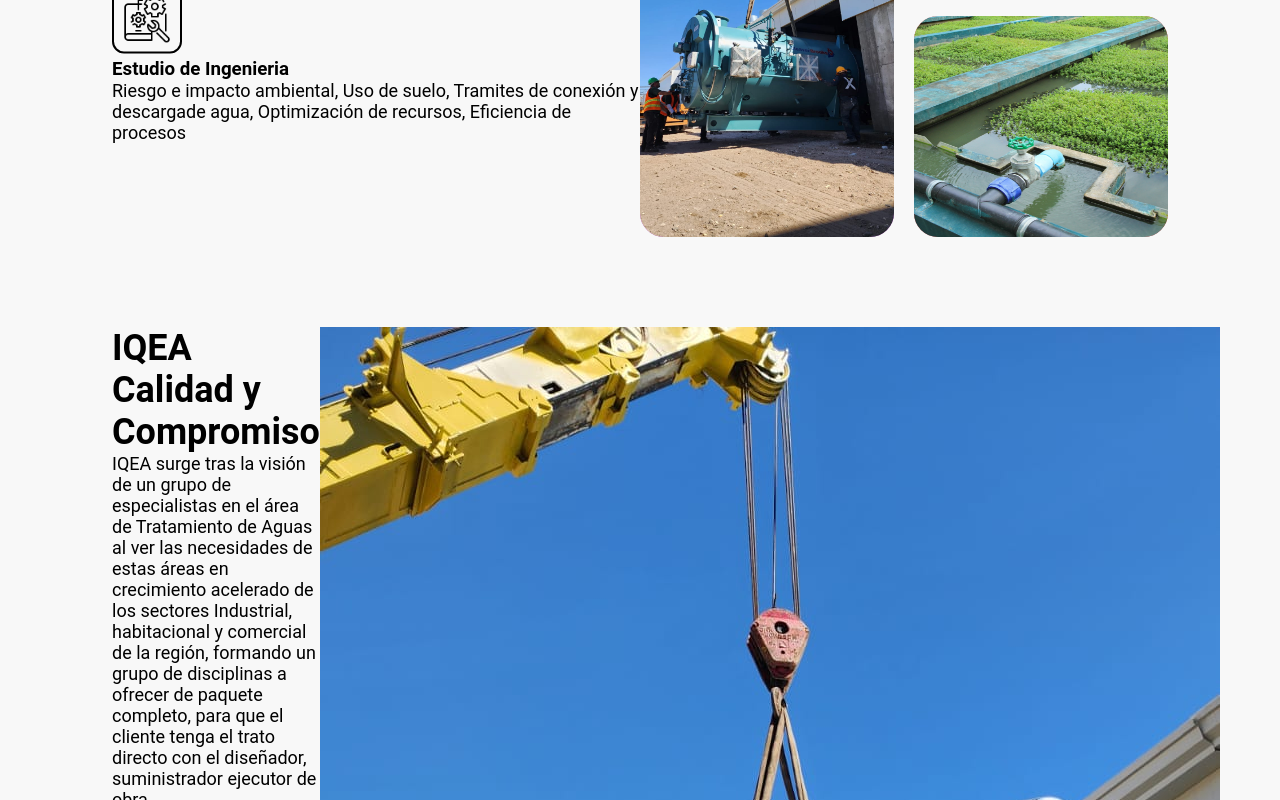
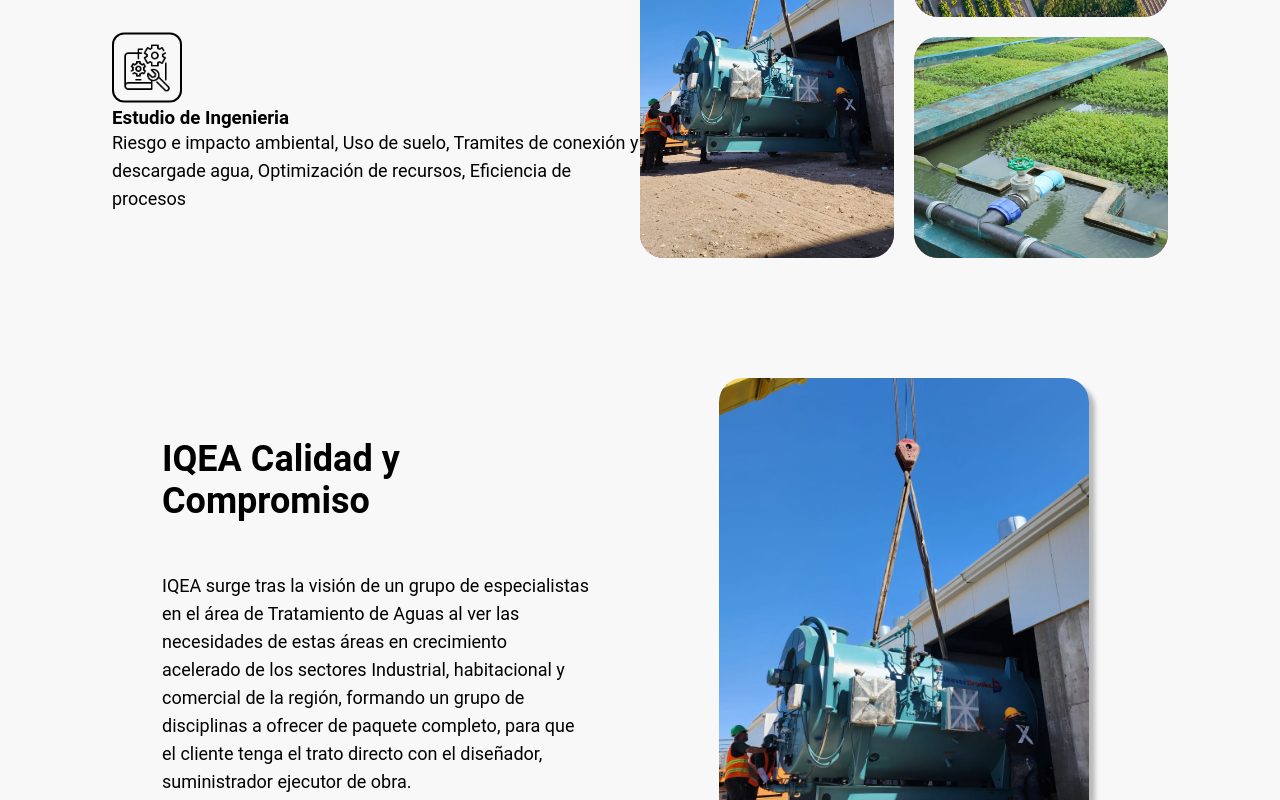
Before and after one commit to juliosantacruz/iqeaPage, a Next.js app: page / in a window 1280 px wide. Shown: the part 1540-2340 px from the top of the page. Built offline with nearby package versions, Linux system fonts and the light colour scheme.

Commit message:
about us section

```diff
--- a/src/app/globals.css
+++ b/src/app/globals.css
@@ -63,6 +63,10 @@
 h1{
   font-size: var(--TitleTextSize);
 }
+p{
+  font-size: var(--ContentTextSize);
+  line-height: 28px;
+}
 button:hover{
   cursor: pointer;
   transform: translateY(2px);
@@ -79,3 +83,11 @@
   align-items: center;
   justify-content: center
 }
+
+.centerDiv{
+  display: flex;
+  flex-direction: column;
+  justify-content: center;
+  align-content: center;
+  align-items: center;
+}
--- a/src/sections/AboutUs/AboutUs.scss
+++ b/src/sections/AboutUs/AboutUs.scss
@@ -12,4 +12,36 @@
 
     display: flex;
     flex-direction: row;
+
+    .carrusel{
+        width: 50%;
+        height: 80%;
+
+
+        img{
+            height: 90%;
+            width: 70%;
+            object-fit: cover;
+            border-radius: var(--border-radius-lg);
+            box-shadow: 6px 6px 4px 0px rgba(0, 0, 0, 0.25);
+
+        }
+    }
+
+    .content{
+        width: 50%;
+        height: 80%;
+        display: flex;
+        flex-direction: column;
+        justify-content: center;
+
+        padding: 50px;
+        h2{
+            font-size: var(--TitleTextSize);
+        }
+        p{
+            margin: 50px 0;
+
+        }
+    }
 }
--- a/src/sections/AboutUs/index.tsx
+++ b/src/sections/AboutUs/index.tsx
@@ -17,7 +17,7 @@
           <button type='button'>Cotiza tu Proyecto</button>
         </div>
       </div>
-      <div className="carrusel">
+      <div className="carrusel centerDiv">
         <Image src={imgSample} alt='' />
       </div>
     </section>
```
